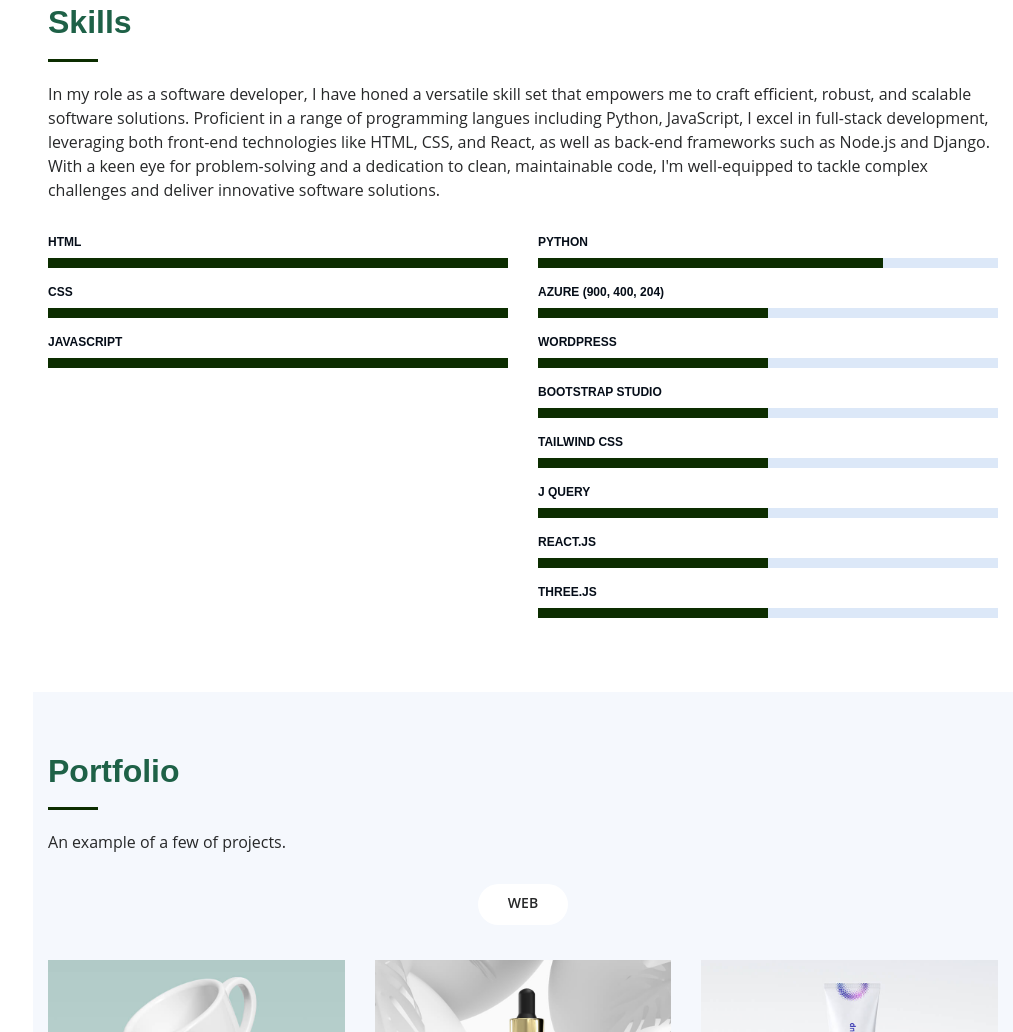
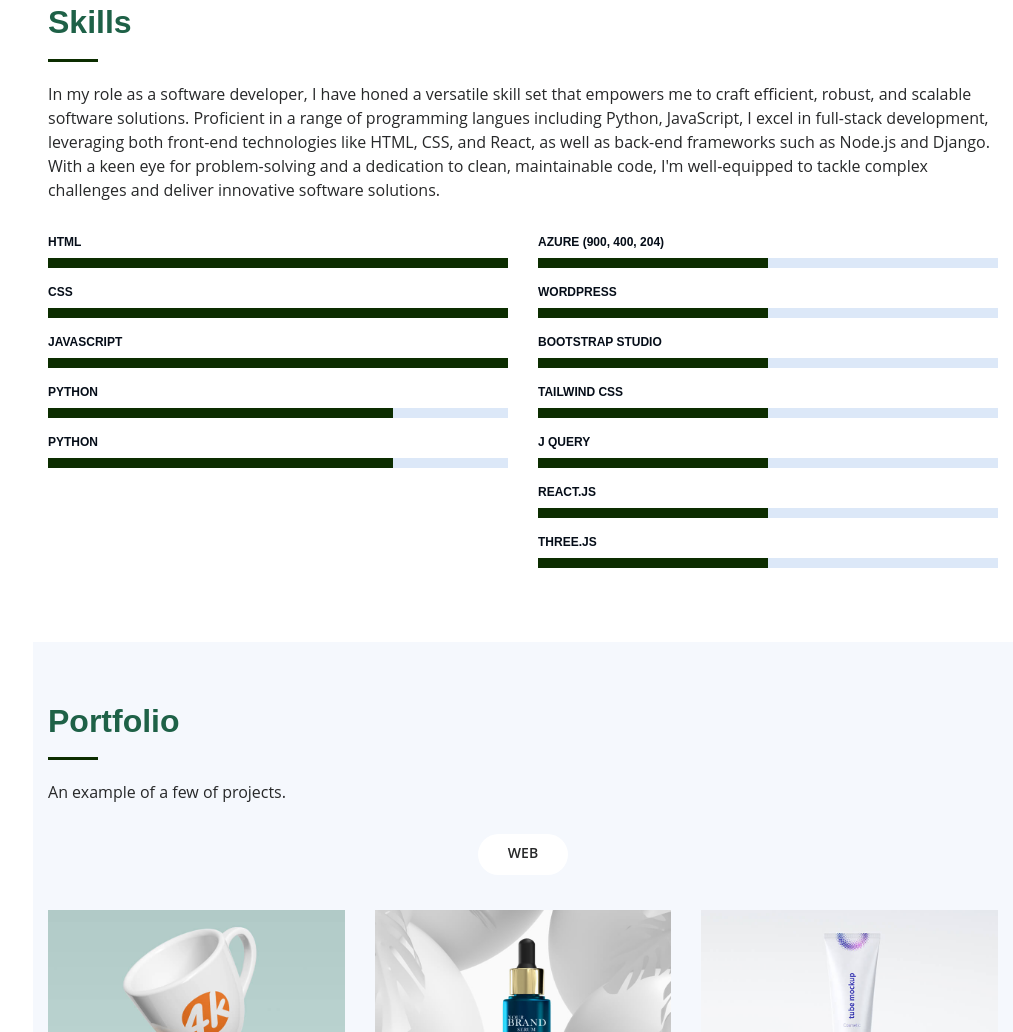
Before and after one commit to NtuthukoSmith/NtuthukoSmith.github.io, a plain HTML site: page index.html in a window 1280 px wide. Shown: the part 2025-3057 px from the top of the page, without its empty margins (267-1280 px from the left). Drawn offline with nearby package versions, Linux system fonts and the light colour scheme; files whose address does not match are found by name; a web font is replaced by a local one.

Commit message:
fixed the skills order

```diff
--- a/index.html
+++ b/index.html
@@ -202,9 +202,13 @@
                     </div>
                   </div>
 
-                </div>
+                  <div class="progress">
+                    <span class="skill">Python <i class="val"></i></span>
+                    <div class="progress-bar-wrap">
+                      <div class="progress-bar" role="progressbar" aria-valuenow="75" aria-valuemin="0" aria-valuemax="100"></div>
+                    </div>
+                  </div>
 
-                <div class="col-lg-6" data-aos="fade-up" data-aos-delay="100">
 
                   <div class="progress">
                     <span class="skill">Python <i class="val"></i></span>
@@ -212,6 +216,13 @@
                       <div class="progress-bar" role="progressbar" aria-valuenow="75" aria-valuemin="0" aria-valuemax="100"></div>
                     </div>
                   </div>
+
+
+                </div>
+
+                <div class="col-lg-6" data-aos="fade-up" data-aos-delay="100">
+
+
 
                   <div class="progress">
                     <span class="skill">Azure (900, 400, 204) <i class="val"></i></span>
```
